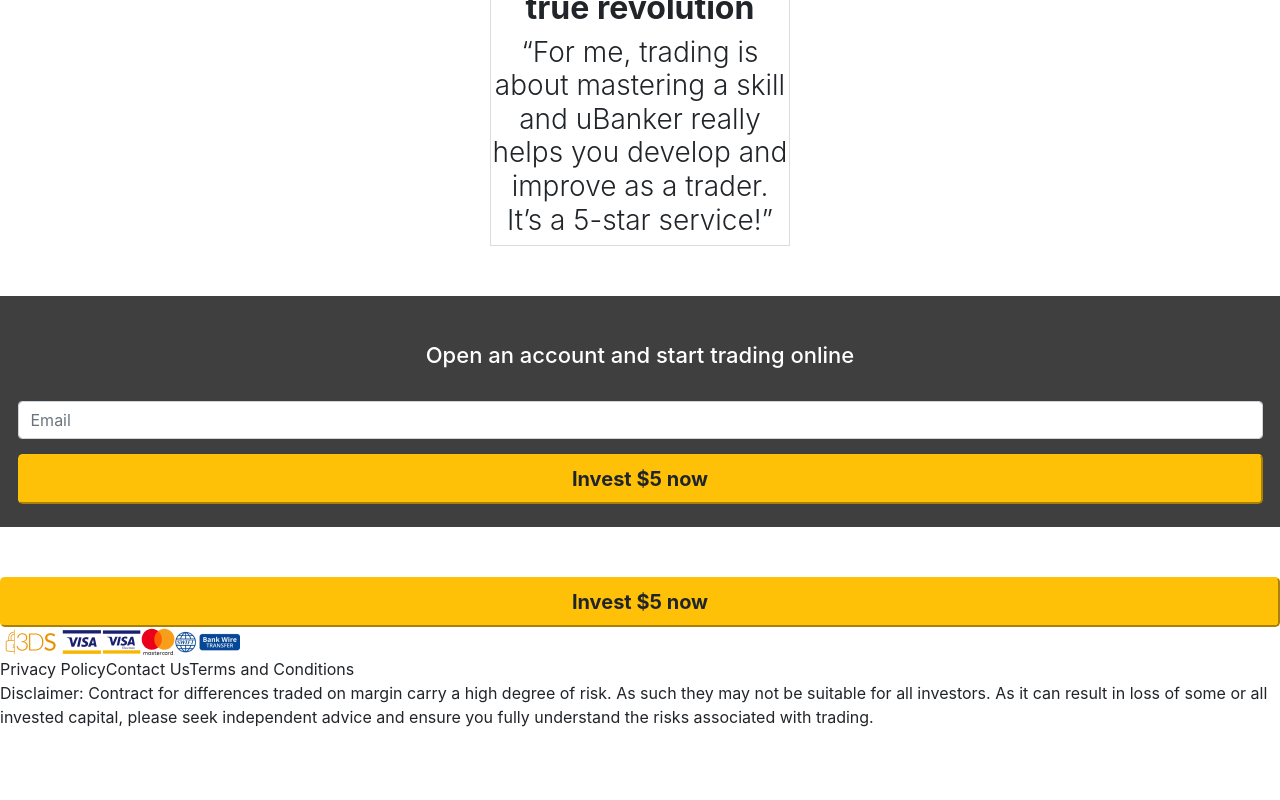
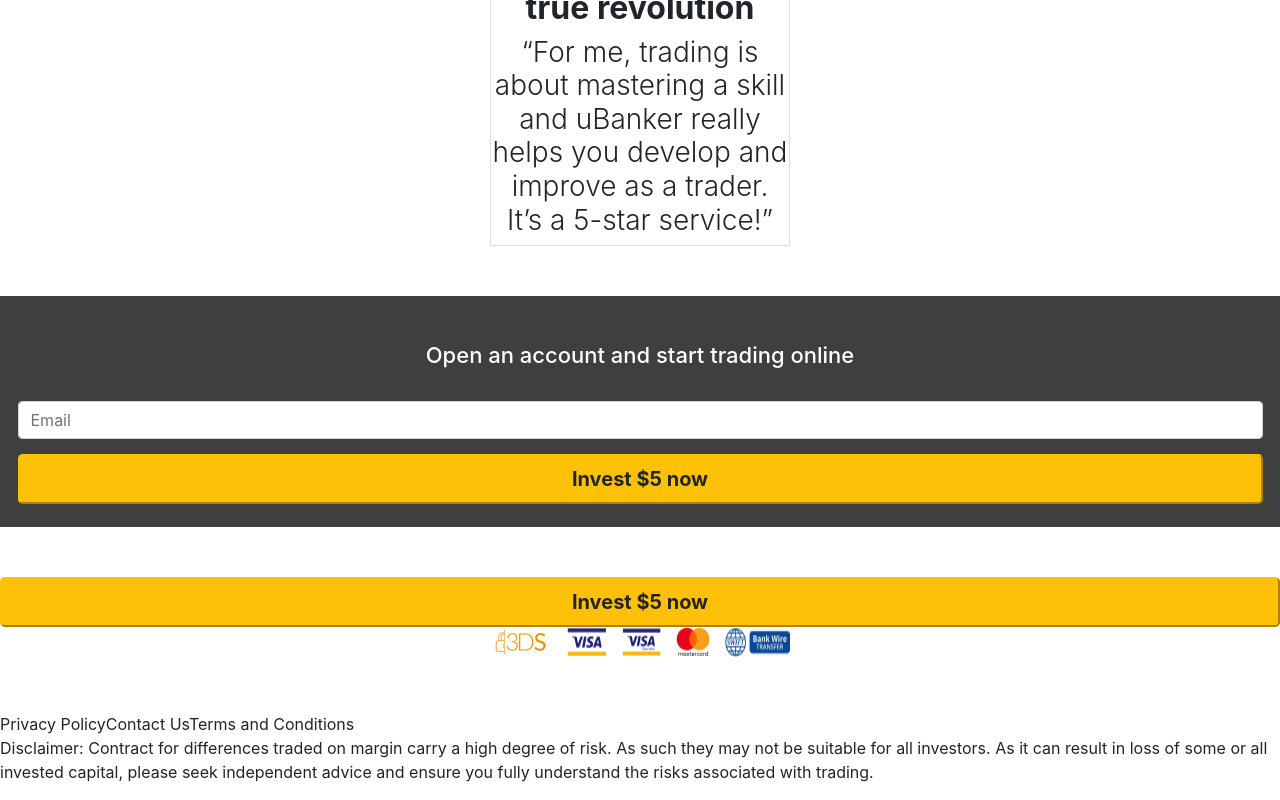
Before and after one commit to dreadlocker/ui-task, a Vue app: page / in a window 1280 px wide. Shown: the part 1662-2462 px from the top of the page. Before the commit the page ends 2407 px from the top, so only its background shows below. Built offline with nearby package versions, Linux system fonts and the light colour scheme.

Commit message:
SASS for icons below form - done

```diff
--- a/src/assets/styles/main.sass
+++ b/src/assets/styles/main.sass
@@ -54,8 +54,12 @@
   padding: 23px 15px 17px
 .form-control
   margin: 15px 0
+// BaseForm END
 
-// BaseForm END
+// BaseIcon START
+.incons-holder
+  margin-bottom: 55px
+// BaseIcon END
 
 
 @media (min-width: $min-mobile-portrait-width) and (max-width: $min-tablet-portrait-width - 1)
--- a/src/views/HomePage/HomePageContent.vue
+++ b/src/views/HomePage/HomePageContent.vue
@@ -26,11 +26,13 @@
 
     <BaseButton :classes="'hidden'" />
 
-    <BaseIcon
-      v-for="iconSrc in icons"
-      :key="iconSrc"
-      :iconSrc="iconSrc"
-    />
+    <div class="incons-holder content-holder mx-auto d-flex justify-content-between">
+      <BaseIcon
+        v-for="iconSrc in icons"
+        :key="iconSrc"
+        :iconSrc="iconSrc"
+      />
+    </div>
 
   </div>
 </template>
```
